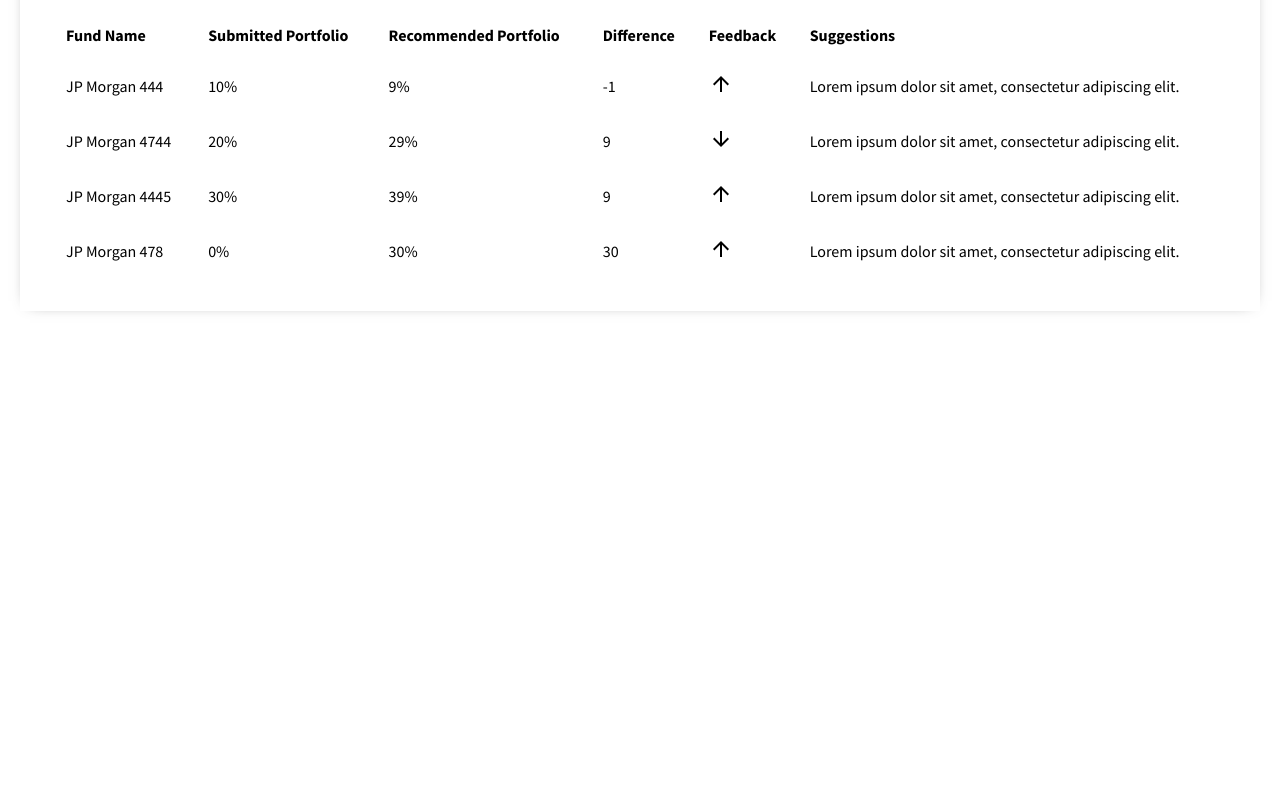
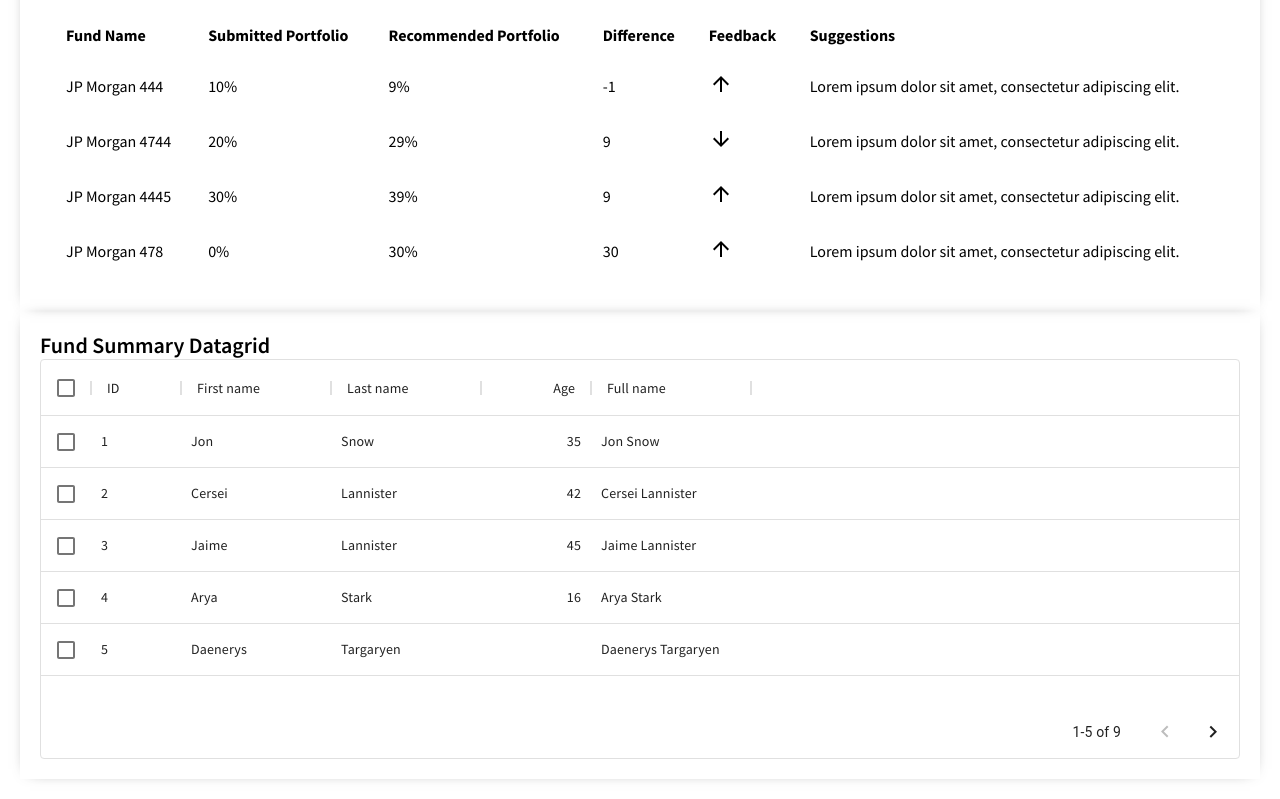
Before and after one commit to robwatsongtr/portfolio-feedback, a React (Create React App) app: page / in a window 1280 px wide. Shown: the part 415-1214 px from the top of the page. Before the commit the page ends 800 px from the top, so only its background shows below. Built offline with nearby package versions, Linux system fonts and the light colour scheme.

Commit message:
created fund summary datagrid widget

```diff
--- a/package.json
+++ b/package.json
@@ -4,7 +4,9 @@
   "private": true,
   "dependencies": {
     "@material-ui/core": "^4.12.4",
+    "@material-ui/data-grid": "^4.0.0-alpha.37",
     "@material-ui/icons": "^4.11.3",
+    "@mui/x-data-grid": "^5.17.2",
     "@testing-library/jest-dom": "^5.16.5",
     "@testing-library/react": "^13.3.0",
     "@testing-library/user-event": "^13.5.0",
--- /dev/null
+++ b/src/components/fundSummaryWidget/FundSummaryWidget.jsx
@@ -0,0 +1,73 @@
+import "./fundSummaryWidget.css"
+import { DataGrid } from '@material-ui/data-grid';
+
+const columns = [
+  { field: 'id', headerName: 'ID', width: 90 },
+  {
+    field: 'firstName',
+    headerName: 'First name',
+    width: 150,
+    editable: true,
+  },
+  {
+    field: 'lastName',
+    headerName: 'Last name',
+    width: 150,
+    editable: true,
+  },
+  {
+    field: 'age',
+    headerName: 'Age',
+    type: 'number',
+    width: 110,
+    editable: true,
+  },
+  {
+    field: 'fullName',
+    headerName: 'Full name',
+    description: 'This column has a value getter and is not sortable.',
+    sortable: false,
+    width: 160,
+    valueGetter: (params) =>
+      `${params.getValue(params.id, 'firstName') || ''} ${
+        params.getValue(params.id, 'lastName') || ''
+      }`,
+  },
+];
+
+const rows = [
+  { id: 1, lastName: 'Snow', firstName: 'Jon', age: 35 },
+  { id: 2, lastName: 'Lannister', firstName: 'Cersei', age: 42 },
+  { id: 3, lastName: 'Lannister', firstName: 'Jaime', age: 45 },
+  { id: 4, lastName: 'Stark', firstName: 'Arya', age: 16 },
+  { id: 5, lastName: 'Targaryen', firstName: 'Daenerys', age: null },
+  { id: 6, lastName: 'Melisandre', firstName: null, age: 150 },
+  { id: 7, lastName: 'Clifford', firstName: 'Ferrara', age: 44 },
+  { id: 8, lastName: 'Frances', firstName: 'Rossini', age: 36 },
+  { id: 9, lastName: 'Roxie', firstName: 'Harvey', age: 65 },
+];
+
+
+export default function FundSummaryList() {
+  return (
+    <div className="fundSummaryWidget">
+
+      <h3 className="fundSummaryWidgetTitle">
+        Fund Summary Datagrid
+      </h3>
+
+      <div className="dataTable">
+        <div style={{ height: 400, width: '100%' }}>
+          <DataGrid
+            rows={rows}
+            columns={columns}
+            pageSize={5}
+            checkboxSelection
+            disableSelectionOnClick
+          />
+        </div>
+      </div>
+
+    </div>
+  )
+}
--- /dev/null
+++ b/src/components/fundSummaryWidget/fundSummaryWidget.css
@@ -0,0 +1,16 @@
+.fundSummaryWidget {
+  flex: 1;
+  -webkit-box-shadow: 0px 0px 15px -10px rgba(0, 0, 0, 0.75);
+  box-shadow: 0px 0px 15px -10px rgba(0, 0, 0, 0.75);
+  padding: 20px;
+}
+
+.fundSummaryWidgetTitle {
+  font-size: 22px;
+  font-weight: 600;
+}
+
+.dataTable {
+  width: 100%;
+  border-spacing: 55px;
+}
--- a/src/components/widgetLg/WidgetLg.jsx
+++ b/src/components/widgetLg/WidgetLg.jsx
@@ -4,11 +4,12 @@
 export default function WidgetLg() {
   return (
     <div className="widgetLg">
+
       <h3 className="widgetLgTitle">
         Fund Summary
       </h3>
+
       <table className="widgetLgTable">
-
         <tr className="widgetLgTr">
           <th className="widgetLgTh">Fund Name</th>
           <th className="widgetLgTh">Submitted Portfolio</th>
@@ -17,6 +18,7 @@
           <th className="widgetLgTh">Feedback</th>
           <th className="widgetLgTh">Suggestions</th>
         </tr>
+
         <tr className="widgetLgTr">
           <td className="widgetLgFund">
             <span className="widgetLgFundName">JP Morgan 444</span>
@@ -65,8 +67,8 @@
             Lorem ipsum dolor sit amet, consectetur adipiscing elit.
           </td>
         </tr>
+      </table>
 
-      </table>
     </div>
   )
 }
--- a/src/components/widgetLg/widgetLg.css
+++ b/src/components/widgetLg/widgetLg.css
@@ -13,10 +13,7 @@
 .widgetLgTable {
   width: 100%;
   border-spacing: 25px;
-
 }
-
-
 
 .widgetLgTh {
   text-align: left;
--- a/src/pages/home/Home.jsx
+++ b/src/pages/home/Home.jsx
@@ -2,6 +2,7 @@
 import CurrentUserInfo from "../../components/currentUserInfo/CurrentUserInfo"
 import "./home.css"
 import WidgetLg from "../../components/widgetLg/WidgetLg"
+import FundSummaryWidget from "../../components/fundSummaryWidget/FundSummaryWidget"
 
 export default function Home() {
   return (
@@ -10,6 +11,7 @@
       <FeaturedInfo />
       <div className="homeWidgets">
         <WidgetLg />
+        <FundSummaryWidget />
       </div>
     </div>
   )
--- a/src/pages/home/home.css
+++ b/src/pages/home/home.css
@@ -1,8 +1,9 @@
-.home{
+.home {
   flex: 4;
 }
 
 .homeWidgets{
   display: flex;
+  flex-direction: column;
   margin: 20px;
 }
```
Also changed, not shown: 1 other file (tests, documents, lock files or other folders).
